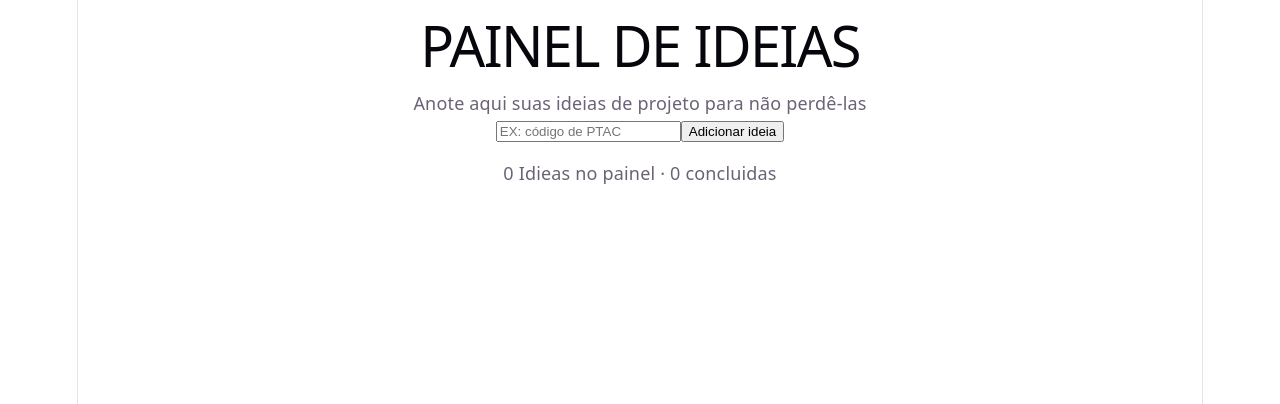
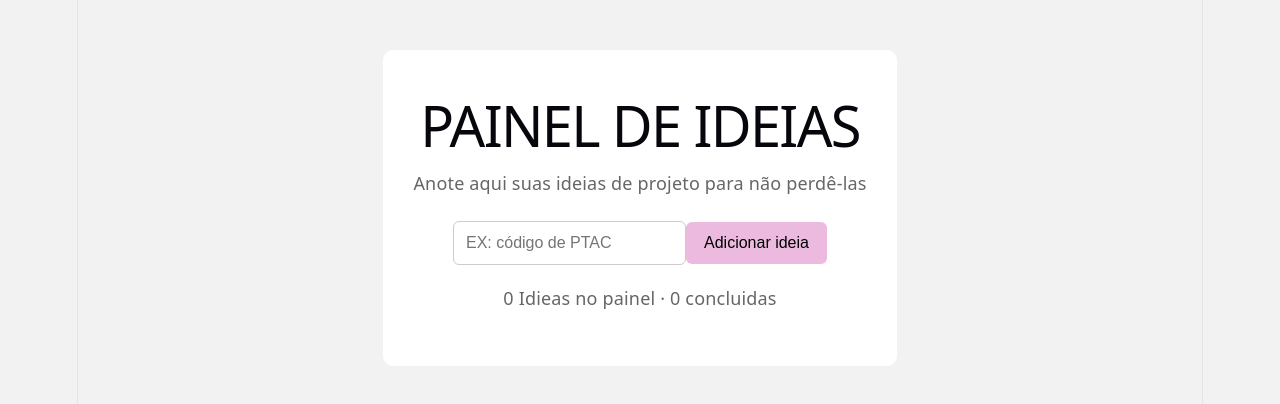
Before and after one commit to gabrielacararo-collab/PainelDaGabi, a React (Vite) app in the folder meu-projeto/: page / in a window 1280 px wide. Shown: the top 404 px of the page. Built offline with nearby package versions, Linux system fonts and the light colour scheme.

Commit message:
feat: CSS concluido

```diff
--- a/meu-projeto/src/App.jsx
+++ b/meu-projeto/src/App.jsx
@@ -49,7 +49,7 @@ export default function PainelIdeias() {
   }
 
   return (
-    <div>
+    <div className="painel">
       <h1>PAINEL DE IDEIAS</h1>
       <p>Anote aqui suas ideias de projeto para não perdê-las</p>
 
--- a/meu-projeto/src/index.css
+++ b/meu-projeto/src/index.css
@@ -52,6 +52,7 @@
 
 body {
   margin: 0;
+  background-color: #f2f2f2;
 }
 
 #root {
@@ -77,9 +78,12 @@ h1 {
   font-size: 56px;
   letter-spacing: -1.68px;
   margin: 32px 0;
+
   @media (max-width: 1024px) {
     font-size: 36px;
     margin: 20px 0;
+    text-align: center;
+    margin-bottom: 10px;
   }
 }
 h2 {
@@ -109,3 +113,68 @@ code {
   padding: 4px 8px;
   background: var(--code-bg);
 }
+
+.painel {
+  max-width: 700px;
+  margin: 50px auto;
+  padding: 30px;
+  background-color: white;
+  border-radius: 10px;
+}
+
+.painel > p {
+  margin-bottom: 25px;
+  color: #666;
+}
+
+.painel input {
+  padding: 12px;
+  font-size: 16px;
+  border: 1px solid #ccc;
+  border-radius: 6px;
+}
+
+.painel button {
+  padding: 12px 18px;
+  font-size: 16px;
+  border: none;
+  border-radius: 6px;
+  background-color: #ebbade;
+  cursor: pointer;
+}
+
+
+.painel ul {
+  list-style: none;
+  padding: 0;
+  margin-top: 20px;
+}
+
+
+.painel li {
+  display: flex;
+  align-items: center;
+  gap: 10px;
+  padding: 12px;
+  margin-bottom: 10px;
+  border: 1px solid #ddd;
+  border-radius: 6px;
+}
+
+.painel li button{
+  margin-left: auto;
+  padding: 5px 8px;
+  background-color: transparent;
+  color: #888;
+  font-size: 16px;
+}
+
+.feita {
+  text-decoration: line-through;
+  color: #999;
+}
+
+.formulario {
+  display: flex;
+  gap: 10px;
+}
```
